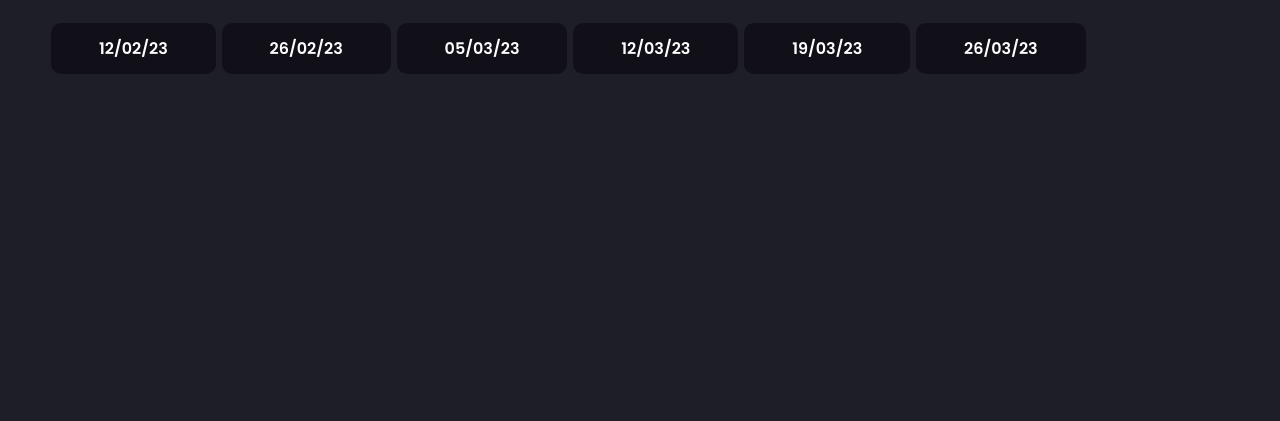
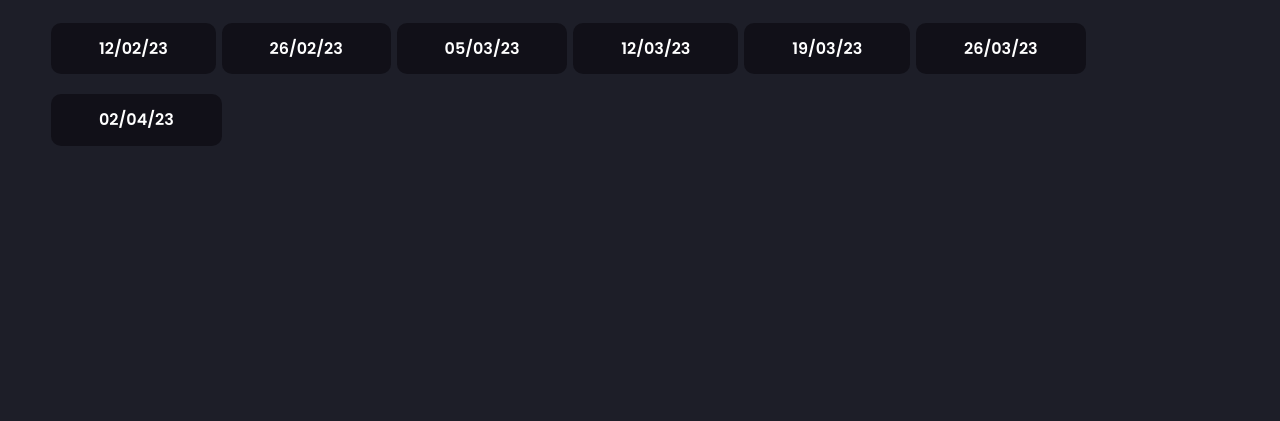
Before and after one commit to nithinana/greenideas, a plain HTML site: page science.html in a window 1280 px wide. Shown: the part 545-966 px from the top of the page. Before the commit the page ends 894 px from the top, so only its background shows below. Drawn offline with Linux system fonts and the light colour scheme.

Commit message:
Updated Science "020423.txt"

```diff
--- a/science.html
+++ b/science.html
@@ -39,6 +39,7 @@
         <a class="btn btn-primary btn-lg" href="year%20nine/science/120323.txt" role="button">12/03/23</a>
           <a class="btn btn-primary btn-lg" href="year%20nine/science/190323.txt" role="button">19/03/23</a>
             <a class="btn btn-primary btn-lg" href="year%20nine/science/260323.txt" role="button">26/03/23</a>
+              <a class="btn btn-primary btn-lg" href="year%20nine/science/020423.txt" role="button">02/04/23</a>
     <br /><br /><br /><br /><br /><br />
 </div>
 <!-- Google Analytics -->
```
Also changed, not shown: year nine/science/020423.txt (added).
